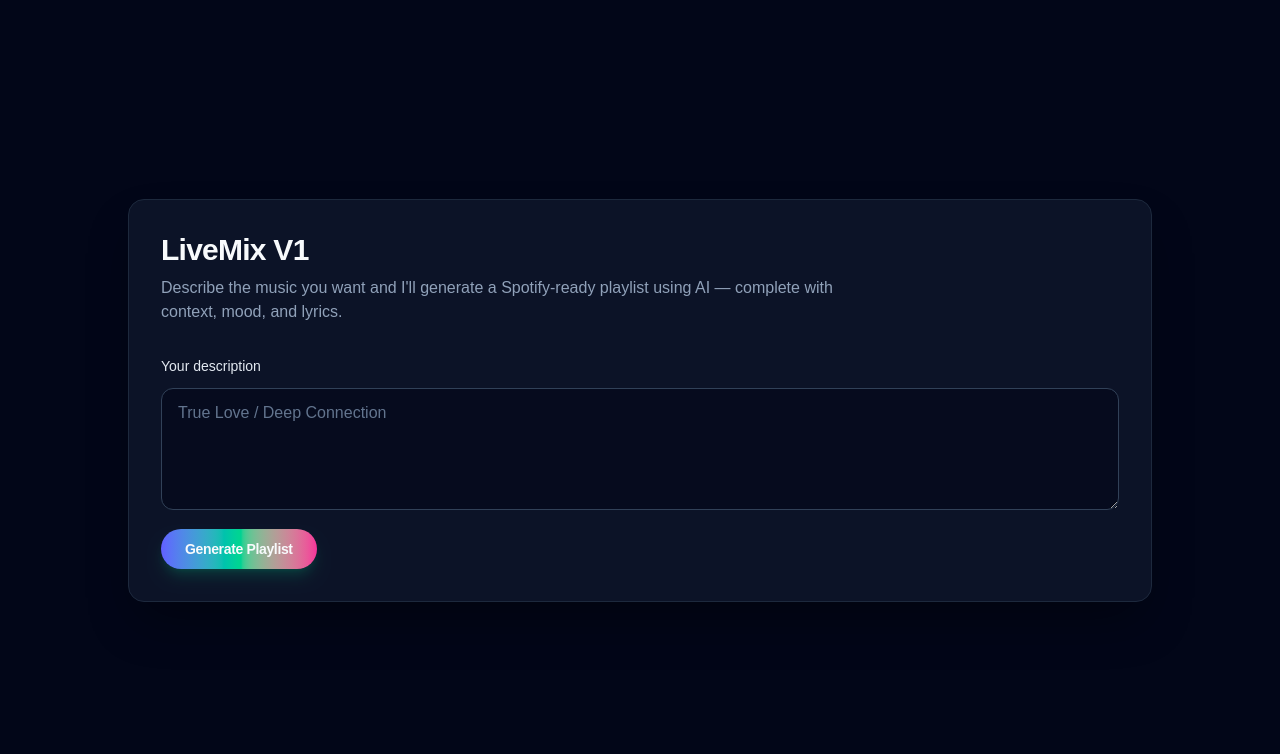
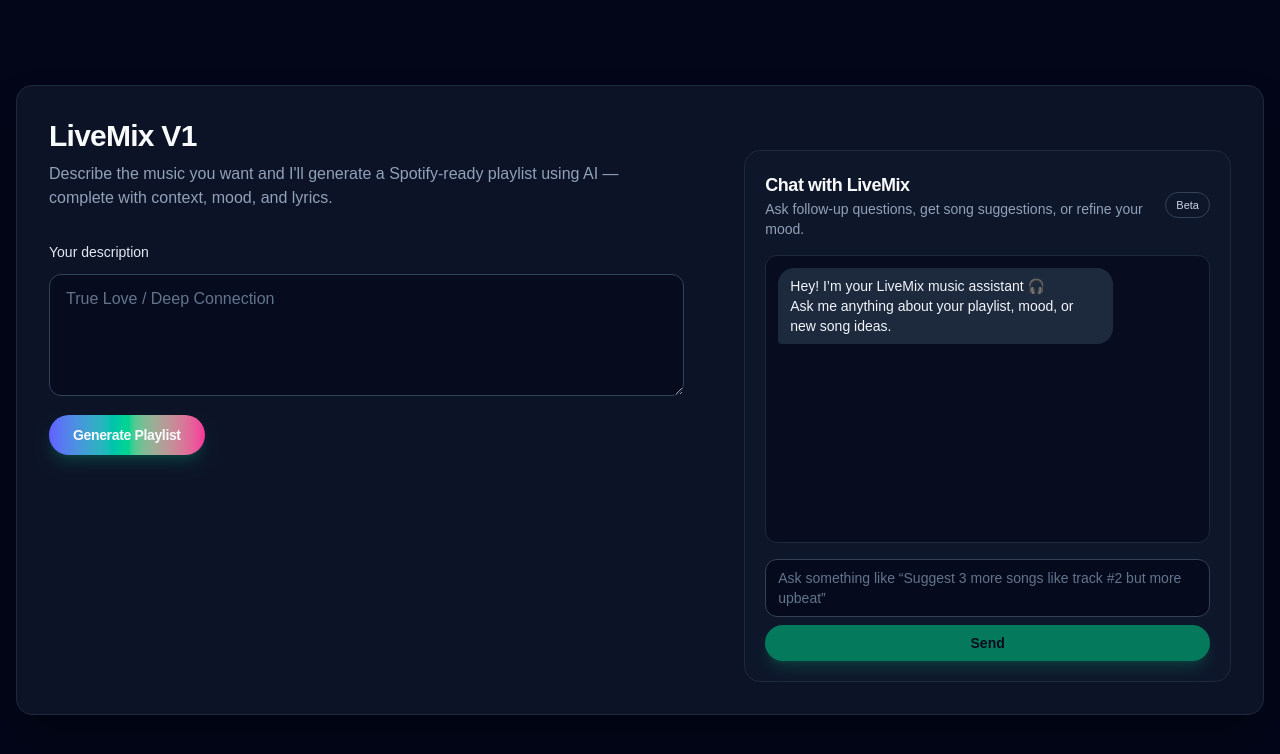
Before and after one commit to lonelyponey/livemix-mvp, a Next.js app: page / in a window 1280 px wide. Shown: the top 754 px of the page. Built offline with nearby package versions, Linux system fonts and the light colour scheme.

Commit message:
feat: add chat bot

```diff
--- /dev/null
+++ b/app/api/chat/route.js
@@ -0,0 +1,69 @@
+// app/api/chat/route.ts
+import { NextResponse } from "next/server";
+
+export async function POST(req) {
+  const apiKey = process.env.OPENAI_API_KEY;
+
+  if (!apiKey) {
+    return NextResponse.json(
+      { ok: false, error: "Missing OPENAI_API_KEY" },
+      { status: 500 }
+    );
+  }
+
+  const body = await req.json().catch(() => ({}));
+  const messages = body?.messages || [];
+
+  if (!Array.isArray(messages) || messages.length === 0) {
+    return NextResponse.json(
+      { ok: false, error: "messages array is required" },
+      { status: 400 }
+    );
+  }
+
+  try {
+    const openaiRes = await fetch(
+      "https://api.openai.com/v1/chat/completions",
+      {
+        method: "POST",
+        headers: {
+          "Content-Type": "application/json",
+          Authorization: `Bearer ${apiKey}`,
+        },
+        body: JSON.stringify({
+          model: "gpt-5.1",
+          messages: [
+            {
+              role: "system",
+              content:
+                "You are a friendly music assistant embedded in a web app called LiveMix. Help the user with music discovery, playlist ideas and questions about the songs you suggested. Be concise and conversational.",
+            },
+            // pass through conversation from the client
+            ...messages,
+          ],
+        }),
+      }
+    );
+
+    const raw = await openaiRes.text();
+
+    if (!openaiRes.ok) {
+      console.error("[backend/chat] OpenAI error:", raw);
+      return NextResponse.json(
+        { ok: false, error: "OpenAI error", details: raw },
+        { status: 500 }
+      );
+    }
+
+    const data = JSON.parse(raw);
+    const reply = data.choices[0]?.message?.content || "";
+
+    return NextResponse.json({ ok: true, reply }, { status: 200 });
+  } catch (err) {
+    console.error("[backend/chat] error:", err);
+    return NextResponse.json(
+      { ok: false, error: "Failed to reach OpenAI" },
+      { status: 502 }
+    );
+  }
+}
--- a/app/page.tsx
+++ b/app/page.tsx
@@ -42,15 +42,17 @@ export default function Home() {
 
   return (
     <main className="min-h-screen bg-slate-950 text-slate-50 flex items-center justify-center px-4 py-8">
-      <div className="w-full max-w-5xl rounded-2xl border border-slate-800 bg-slate-900/80 shadow-2xl shadow-black/40 px-6 py-6 sm:px-8 sm:py-8">
-        {/* Header */}
+      <div className="w-full max-w-[1268px] rounded-2xl border border-slate-800 bg-slate-900/80 shadow-2xl shadow-black/40 px-6 py-6 sm:px-8 sm:py-8">
+        <div className="lg:flex gap-15">
+          <div>
             <header className="mb-6 sm:mb-8">
               <h1 className="text-2xl sm:text-3xl font-semibold tracking-tight">
                 LiveMix V1
               </h1>
               <p className="mt-2 text-sm sm:text-base text-slate-400 max-w-2xl">
-            Describe the music you want and I&apos;ll generate a Spotify-ready
-            playlist using AI — complete with context, mood, and lyrics.
+                Describe the music you want and I&apos;ll generate a
+                Spotify-ready playlist using AI — complete with context, mood,
+                and lyrics.
               </p>
             </header>
 
@@ -76,7 +78,9 @@ export default function Home() {
                   {loading ? "Generating playlist..." : "Generate Playlist"}
                 </button>
 
-            {error && <p className="text-sm text-rose-400 max-w-md">{error}</p>}
+                {error && (
+                  <p className="text-sm text-rose-400 max-w-md">{error}</p>
+                )}
               </div>
             </section>
 
@@ -89,8 +93,8 @@ export default function Home() {
                       Your playlist
                     </h2>
                     <p className="text-sm text-slate-400">
-                  Click a track to open it in Spotify. Expand lyrics to see the
-                  full text.
+                      Click a track to open it in Spotify. Expand lyrics to see
+                      the full text.
                     </p>
                   </div>
                   <span className="inline-flex items-center rounded-full border border-slate-700 px-3 py-1 text-xs text-slate-300">
@@ -105,6 +109,12 @@ export default function Home() {
                 </ul>
               </section>
             )}
+          </div>
+          <div>
+            <ChatWidget />
+          </div>
+        </div>
+        {/* Header */}
       </div>
     </main>
   );
@@ -239,3 +249,133 @@ const TrackCard = ({ track, index }: { track: any; index: number }) => {
     </li>
   );
 };
+
+const ChatWidget = () => {
+  const [messages, setMessages] = useState<
+    { role: "user" | "assistant"; content: string }[]
+  >([
+    {
+      role: "assistant",
+      content:
+        "Hey! I’m your LiveMix music assistant 🎧\nAsk me anything about your playlist, mood, or new song ideas.",
+    },
+  ]);
+
+  const [input, setInput] = useState("");
+  const [loading, setLoading] = useState(false);
+  const [error, setError] = useState("");
+
+  const handleSend = async () => {
+    setError("");
+
+    const trimmed = input.trim();
+    if (!trimmed || loading) return;
+
+    const nextMessages = [
+      ...messages,
+      { role: "user" as const, content: trimmed },
+    ];
+    setMessages(nextMessages);
+    setInput("");
+    setLoading(true);
+
+    try {
+      const res = await fetch("/api/chat", {
+        method: "POST",
+        headers: { "Content-Type": "application/json" },
+        body: JSON.stringify({ messages: nextMessages }),
+      });
+
+      const data = await res.json();
+
+      if (!res.ok || !data.ok) {
+        throw new Error(data.error || "Chat request failed");
+      }
+
+      const reply = data.reply || "Hmm, I couldn’t generate a reply.";
+      setMessages((prev) => [...prev, { role: "assistant", content: reply }]);
+    } catch (err: any) {
+      console.error("[frontend/chat] error:", err);
+      setError("Something went wrong talking to the assistant.");
+    } finally {
+      setLoading(false);
+    }
+  };
+
+  const handleKeyDown = (e: React.KeyboardEvent<HTMLTextAreaElement>) => {
+    if (e.key === "Enter" && !e.shiftKey) {
+      e.preventDefault();
+      handleSend();
+    }
+  };
+
+  return (
+    <section className="mt-8 rounded-2xl border border-slate-800 bg-slate-900/80 p-4 sm:p-5 space-y-4">
+      <div className="flex items-center justify-between gap-2">
+        <div>
+          <h2 className="text-base sm:text-lg font-semibold tracking-tight">
+            Chat with LiveMix
+          </h2>
+          <p className="text-xs sm:text-sm text-slate-400">
+            Ask follow-up questions, get song suggestions, or refine your mood.
+          </p>
+        </div>
+        <span className="inline-flex items-center rounded-full border border-slate-700 px-2.5 py-1 text-[11px] text-slate-300">
+          Beta
+        </span>
+      </div>
+
+      {/* Messages */}
+      <div className="h-64 sm:h-72 rounded-xl border border-slate-800 bg-slate-950/60 px-3 py-3 overflow-y-auto space-y-3 text-sm">
+        {messages.map((m, i) => (
+          <div
+            key={i}
+            className={`flex ${
+              m.role === "user" ? "justify-end" : "justify-start"
+            }`}
+          >
+            <div
+              className={`max-w-[80%] rounded-2xl px-3 py-2 whitespace-pre-wrap ${
+                m.role === "user"
+                  ? "bg-emerald-500 text-slate-950 rounded-br-sm"
+                  : "bg-slate-800 text-slate-100 rounded-bl-sm"
+              }`}
+            >
+              {m.content}
+            </div>
+          </div>
+        ))}
+
+        {loading && (
+          <div className="text-xs text-slate-400 italic mt-1">
+            Assistant is thinking…
+          </div>
+        )}
+      </div>
+
+      {/* Input */}
+      <div className="space-y-2">
+        <div className="grid grid-col sm:flex-row gap-2">
+          <textarea
+            value={input}
+            onChange={(e) => setInput(e.target.value)}
+            onKeyDown={handleKeyDown}
+            rows={2}
+            placeholder="Ask something like “Suggest 3 more songs like track #2 but more upbeat”"
+            className="flex-1 rounded-xl border border-slate-700 bg-slate-950/70 px-3 py-2 text-sm text-slate-100 placeholder:text-slate-500 focus:outline-none focus:ring-2 focus:ring-emerald-400/70 focus:border-emerald-400/70 resize-none"
+          />
+          <button
+            type="button"
+            onClick={handleSend}
+            disabled={loading || !input.trim()}
+            className="sm:self-stretch  inline-flex items-center justify-center rounded-full bg-emerald-500 px-4 py-2 text-sm font-semibold text-slate-950 shadow-lg shadow-emerald-500/30 disabled:opacity-60 disabled:cursor-not-allowed hover:bg-emerald-400 transition"
+          >
+            {loading ? "Sending..." : "Send"}
+          </button>
+        </div>
+
+        {error && <p className="text-xs text-rose-400">{error}</p>}
+      </div>
+    </section>
+  );
+};
```
Lines whose indentation alone changed are shown as unchanged.
